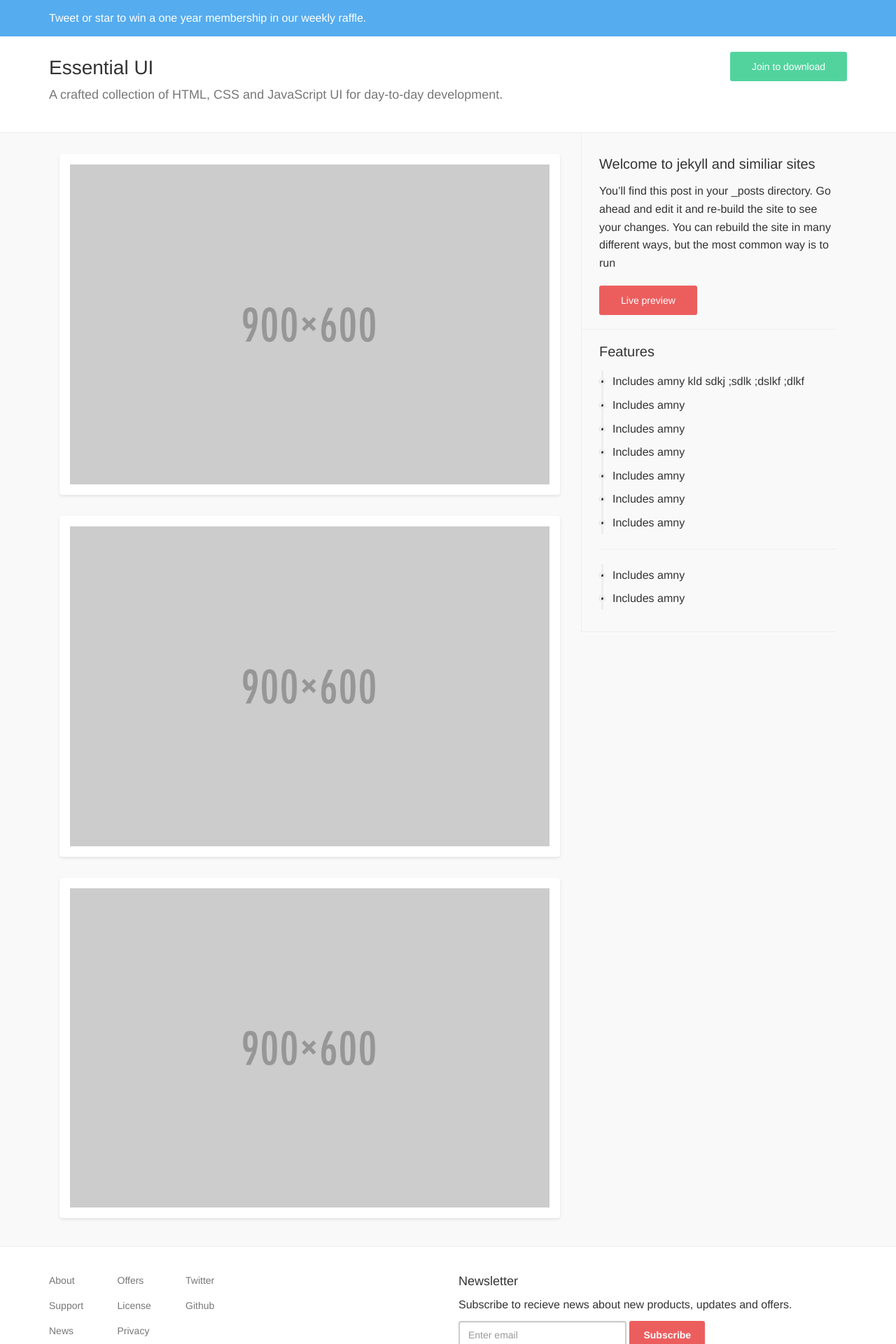
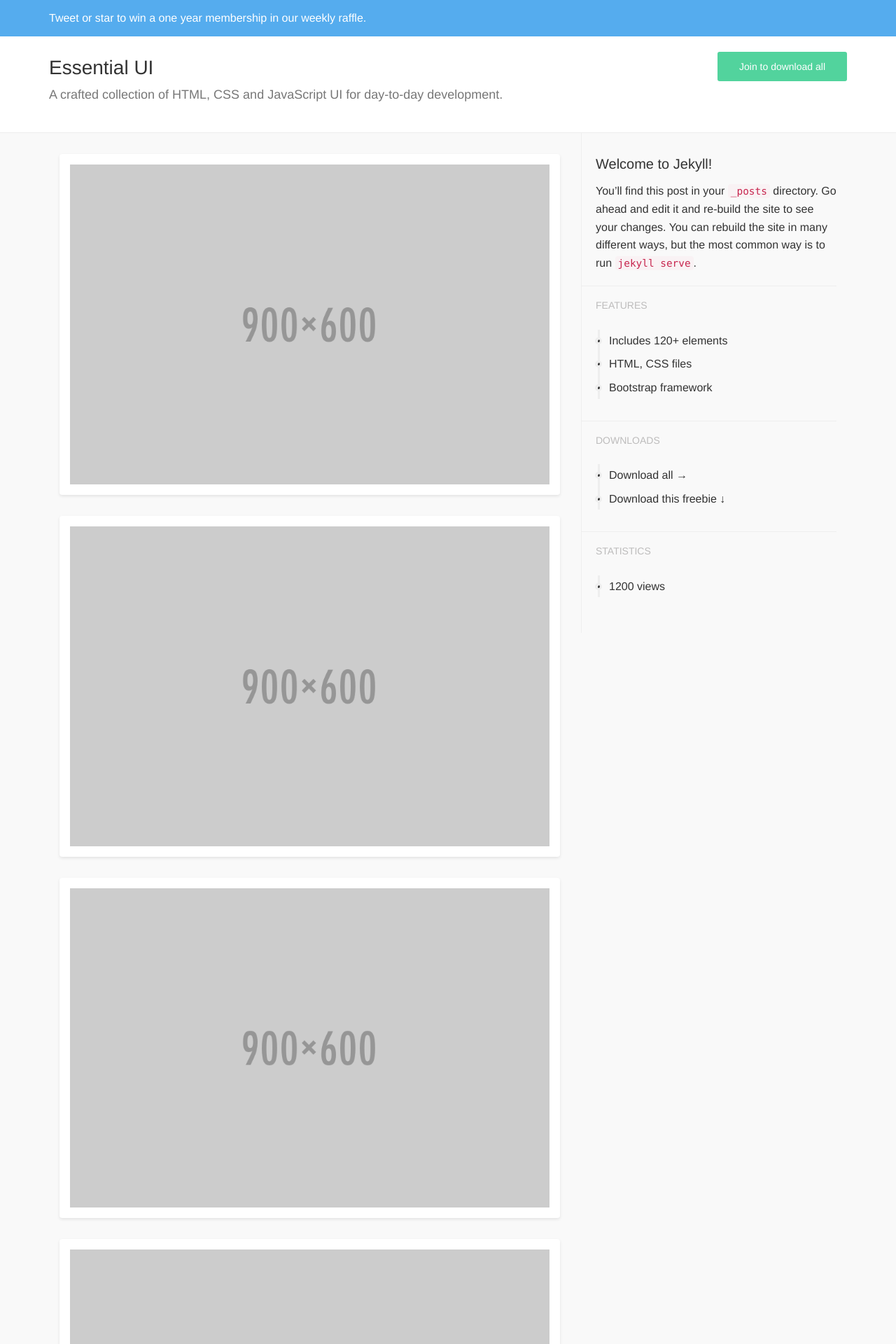
Before and after one commit to reardestani/essentialui, a Jekyll site: the page built from _posts/2015-06-13-welcome-to-jekyll.markdown, in a window 1280 px wide. Shown: the top 1920 px of the page at 70% size. Built offline with Jekyll 4.4.1, drawn with Linux system fonts in a browser that asks for light colours; some of the changed text lies outside the part shown.

Commit message:
Improved single post and Gumroad link added.

```diff
--- a/_config.yml
+++ b/_config.yml
@@ -1,11 +1,11 @@
 # Site settings
 title: Essential UI
-email: your-email@domain.com
-description: Essential day-to-day UI
+email: support@essentialui.com
+description: A crafted collection of HTML, CSS and JS UI
 baseurl: "" # the subpath of your site, e.g. /blog/
 url: "" # the base hostname & protocol for your site
-twitter_username: jekyllrb
-github_username:  jekyll
+permalink: /:categories/:title/
+join: "https://gum.co/essential-ui"
 
 # Build settings
 markdown: kramdown
--- a/_includes/footer.html
+++ b/_includes/footer.html
@@ -34,7 +34,7 @@
       </div>
     </div> <!-- /.row -->
     <hr>
-    <p class="copyright">Copyright &copy; 2015 Essential UI &middot; Crafted by <a href="http://reardestani.ir" target="_blank">@reardestani</a></p>
+    <p class="copyright">Copyright &copy; 2015 Essential UI &middot; Crafted by <a href="http://reardestani.ir" target="_blank">Reza Ardestani</a></p>
   </div> <!-- /.container -->
 
   <script src="{{ prepend: site.baseurl | prepend: site.url }}/js/jquery.min.js"></script>
--- a/_includes/header.html
+++ b/_includes/header.html
@@ -7,15 +7,15 @@
   <div class="container">
     <h1 class="site-title">
       <a href="{{ site.url }}/">Essential UI</a>
-      <button class="btn btn-join pull-right">Join to download</button>
+      <a class="btn btn-join pull-right" href="{{ site.join }}" target="_blank">Join to download all</a>
     </h1>
     <h2 class="site-subtitle">A crafted collection of HTML, CSS and JavaScript UI for day-to-day development.</h2>
   </div>
   <nav class="navbar navbar-call-to-join navbar-fixed-top" data-spy="affix" data-offset-top="160">
     <div class="container">
       <p class="hidden-xs">Access to all products for only $3 &rarr;</p>
-      <button class="btn btn-join navbar-btn navbar-right hidden-xs">Join now</button>
-      <button class="btn btn-join navbar-btn btn-block visible-xs">Join now for $3</button>
+      <a class="btn btn-join navbar-btn navbar-right hidden-xs" href="{{ site.join }}" target="_blank">Join now</a>
+      <a class="btn btn-join navbar-btn btn-block visible-xs" href="{{ site.join }}" target="_blank">Join now for $3</a>
     </div>
   </nav>
 
--- a/_layouts/post.html
+++ b/_layouts/post.html
@@ -3,36 +3,27 @@ layout: default
 ---
 <div class="container">
   <div class="col-sm-8 post">
-    <main>
-      <img src="{{ site.baseurl }}/img/full.png" alt="..." class="img-thumbnail">
-      <img src="{{ site.baseurl }}/img/full.png" alt="..." class="img-thumbnail">
-      <img src="{{ site.baseurl }}/img/full.png" alt="..." class="img-thumbnail">
+    <main role="primary">
+      <img src="{{ site.baseurl }}/img/full.png" alt="{{ page.title }} thumbnail 1" class="img-thumbnail">
+      <img src="{{ site.baseurl }}/img/full.png" alt="{{ page.title }} thumbnail 2" class="img-thumbnail">
+      <img src="{{ site.baseurl }}/img/full.png" alt="{{ page.title }} thumbnail 3" class="img-thumbnail">
+      <img src="{{ site.baseurl }}/img/full.png" alt="{{ page.title }} thumbnail 4" class="img-thumbnail">
+      <img src="{{ site.baseurl }}/img/full.png" alt="{{ page.title }} thumbnail 5" class="img-thumbnail">
     </main>
   </div>
   <div class="col-sm-4 post-aside">
-    <aside>
-      <div class="widget">
-        <h2 class="widget-title">Welcome to jekyll and similiar sites</h2>
-        <p class="widget-content">You’ll find this post in your _posts directory. Go ahead and edit it and re-build the site to see your changes. You can rebuild the site in many different ways, but the most common way is to run </p>
-        <a class="btn btn-preview" href="">Live preview</a>
-      </div>
-      <div class="widget">
-        <h2 class="widget-title">Features</h2>
-        <ul>
-          <li>Includes amny kld sdkj ;sdlk ;dslkf ;dlkf  </li>
-          <li>Includes amny </li>
-          <li>Includes amny </li>
-          <li>Includes amny </li>
-          <li>Includes amny </li>
-          <li>Includes amny </li>
-          <li>Includes amny </li>
-        </ul>
-        <hr>
-        <ul>
-          <li>Includes amny </li>
-          <li>Includes amny </li>
-        </ul>
-      </div>
+    <aside rolw="complementary">
+      <h1>{{ page.title }}</h1>
+      {{ content }}
+      <h2>Downloads</h2>
+      <ul>
+        <li><a href="https://gum.co/eesential-ui" target="_blank">Download all &rarr;</a></li>
+        <li><a href="#">Download this freebie &darr;</a></li>
+      </ul>
+      <h2>Statistics</h2>
+      <ul>
+        <li>1200 views</li>
+      </ul>
     </aside>
   </div>
 </div>
--- a/_posts/2015-06-13-welcome-to-jekyll.markdown
+++ b/_posts/2015-06-13-welcome-to-jekyll.markdown
@@ -1,8 +1,16 @@
 ---
 layout: post
 title:  "Welcome to Jekyll!"
-subtitle: You’ll find this post in your more in posts here
-date:   2015-06-13 13:00:20
-category: freebie
+slug: "welcome-to-jekyll"
+subtitle: "You’ll find this post in your more in posts here"
+date:   2015-06-15 12:14:00
+category: freebies
+tags: html, css, flat, minimal, bootstrap, less, modern
 ---
-You’ll find this post in your `_posts` directory. Go ahead and edit it and re-build the site to see your changes. You can rebuild the site in many different ways, but the most common way is to run `jekyll serve`, which launches a web server and auto-regenerates your site when a file is updated.
+You’ll find this post in your `_posts` directory. Go ahead and edit it and re-build the site to see your changes. You can rebuild the site in many different ways, but the most common way is to run `jekyll serve`.
+
+## Features
+
++ Includes 120+ elements
++ HTML, CSS files
++ Bootstrap framework
--- a/_sass/bootstrap/_theme.scss
+++ b/_sass/bootstrap/_theme.scss
@@ -21,11 +21,11 @@
   }
 
   a {
-    color: $eui-green;
+    color: #333;
 
     &:hover,
     &:focus {
-      color: $eui-green;
+      color: #333;
     }
   }
 
@@ -75,7 +75,7 @@
     }
   }
 
-  .btn-join {
+  a.btn-join {
     position: relative;
     background-color: #52D39D;
     color: #FFF;
@@ -110,7 +110,7 @@
         margin-bottom: 0;
       }
 
-      .btn-join {
+      a.btn-join {
         background-color: #FFF;
         color: $eui-red;
         font-weight: 500;
@@ -182,38 +182,35 @@
 
     .post-aside {
       padding-top: 13px;
+      padding-bottom: 20px;
+      padding-left: 20px;
 
       @media ( min-width: $screen-sm ) {
         border-left: 1px solid $gray-lighter;
-      }
-    }
-
-    .widget {
-      border-bottom: 1px solid $gray-lighter;
-      padding-bottom: 20px;
-
-      @media ( min-width: $screen-sm ) {
-        margin-left: -15px;
-        padding-left: 25px;
+        padding-left: 20px;
       }
 
-      .widget-title {
+      h1 {
         font-size: 20px;
         margin-bottom: 15px
       }
 
-      .btn-preview {
-        background-color: $eui-red;
-        border-radius: 3px;
-        color: #FFF;
-        padding: 10px 30px;
-        font-weight: 500;
-        margin-top: 10px;
+      h2 {
+        margin-bottom: 25px;
+        margin-left: -20px;
+        padding-left: 20px;
+        padding-top: 20px;
+        border-top: 1px solid #EEE;
+        font-weight: 300;
+        font-size: 14px;
+        text-transform: uppercase;
+        color: #BDBCBC;
       }
 
       ul {
         position: relative;
         padding-left: 19px;
+        margin-bottom: 30px;
 
         &:before {
           content: '';
@@ -240,6 +237,8 @@
           }
         }
       }
+
+
     }
 
 //
```
Also changed, not shown: 1 other file.
